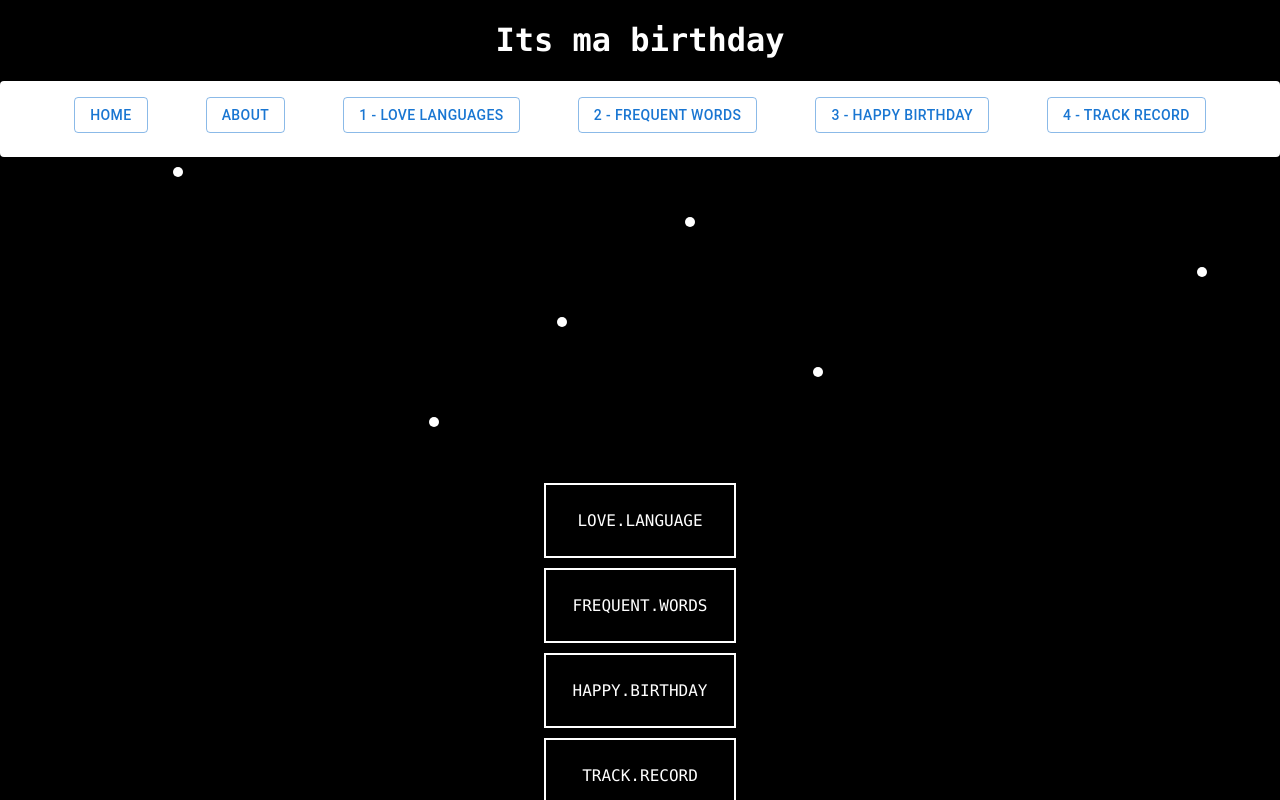
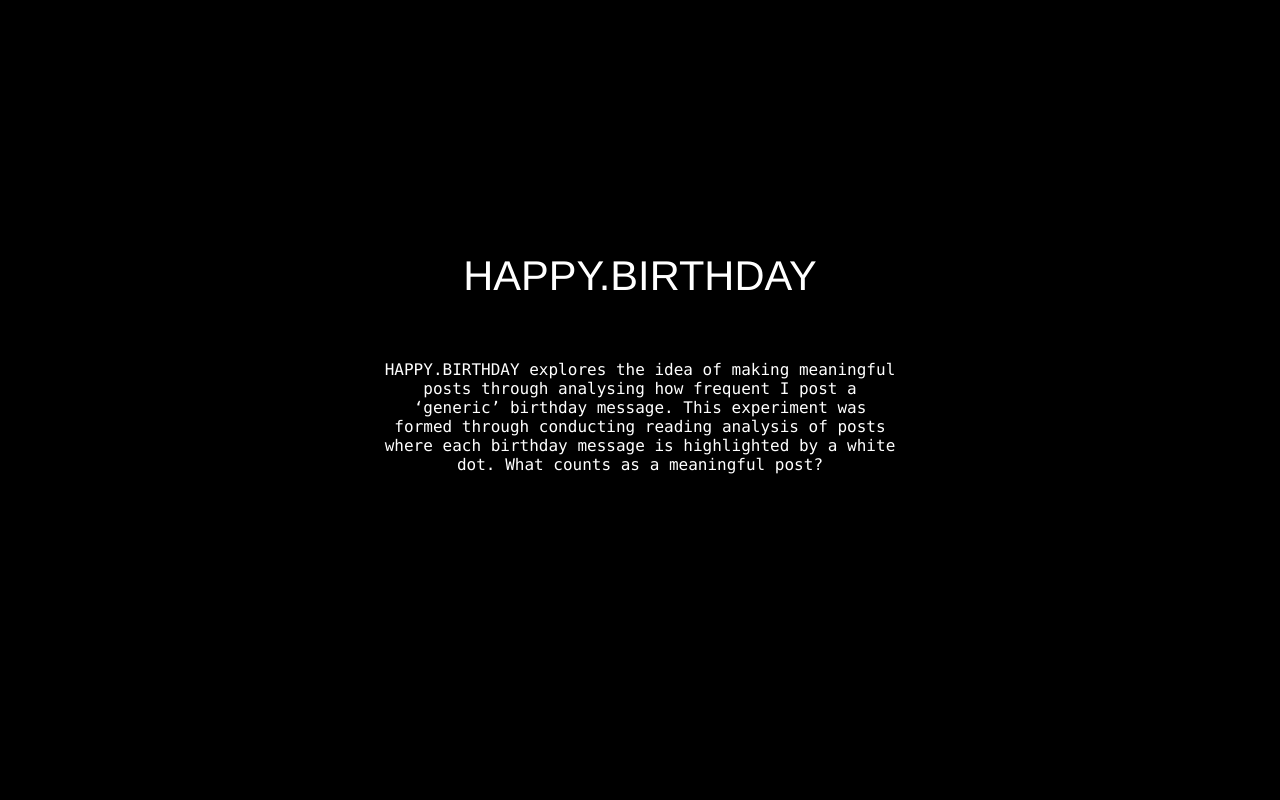
Before and after one commit to carmen-yeh/carmen-yeh.github.io, a React (Create React App) app in the folder frontend/: page /happy-birthday in a window 1280 px wide. Shown: the top 800 px of the page. Built offline with nearby package versions, Linux system fonts and the light colour scheme; what react-animations would draw is missing.

Commit message:
Update HappyBirthdayPage.js

```diff
--- a/frontend/src/pages/3-happy-birthday/HappyBirthdayPage.js
+++ b/frontend/src/pages/3-happy-birthday/HappyBirthdayPage.js
@@ -2,14 +2,15 @@ import React from "react";
 import BirthdayDot from "../../components/3-happy-birthday/BirthdayDot";
 import BottomNavigation from "../../components/BottomNavigation";
 import NavigationBar from "../../components/NavigationBar";
-
+import "../../pages/3-happy-birthday/HappyBirthday.css"
 function HappyBirthdayPage() {
 
     return(
-        <div>
+        <div id = "happybirthday">
             <h1>
-                Its ma birthday
+                HAPPY.BIRTHDAY
             </h1>
+        <p>HAPPY.BIRTHDAY explores the idea of making meaningful posts through analysing how frequent I post a ‘generic’ birthday message. This experiment was formed through conducting reading analysis of posts where each birthday message is highlighted by a white dot. What counts as a meaningful post?</p>
             <NavigationBar />
             <BirthdayDot paddingLeft={10} divSize={100}/>
             <BirthdayDot paddingLeft={50} divSize={100}/>
```
